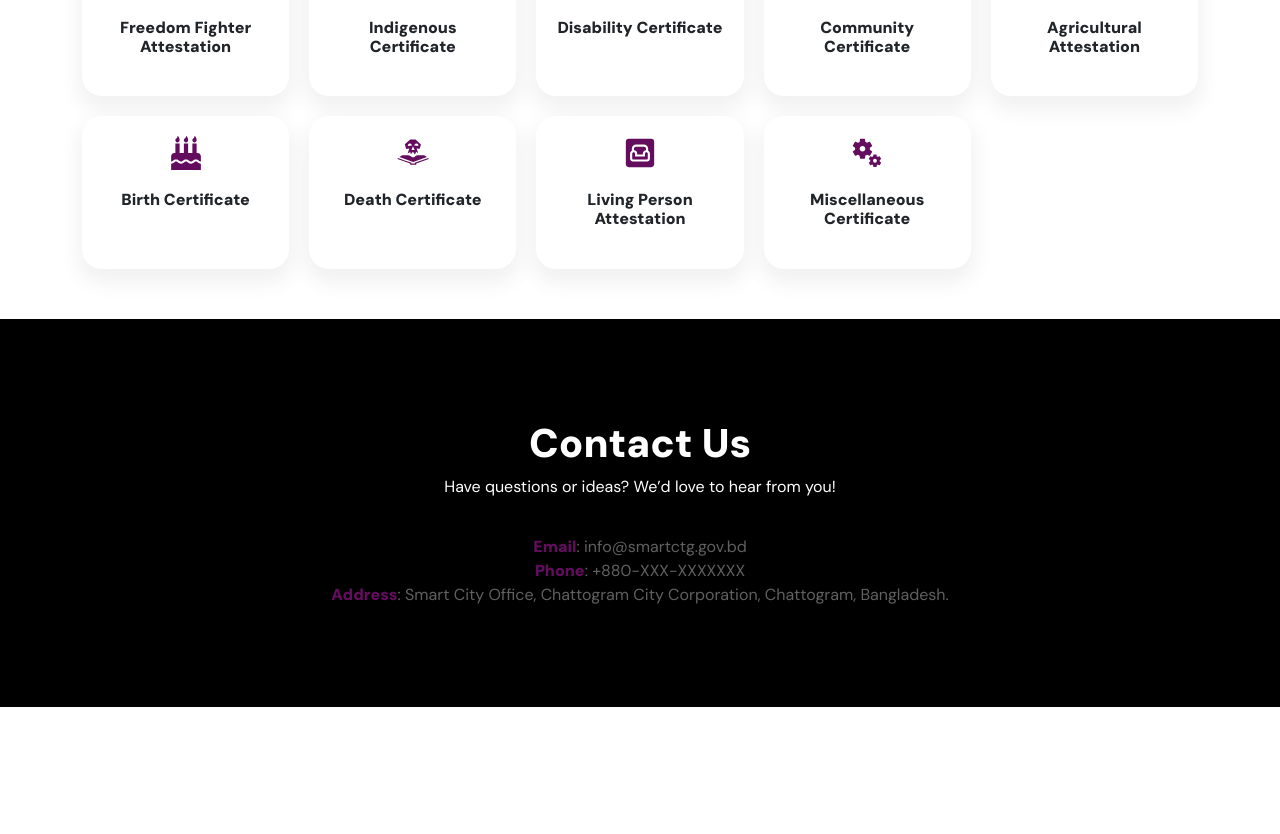
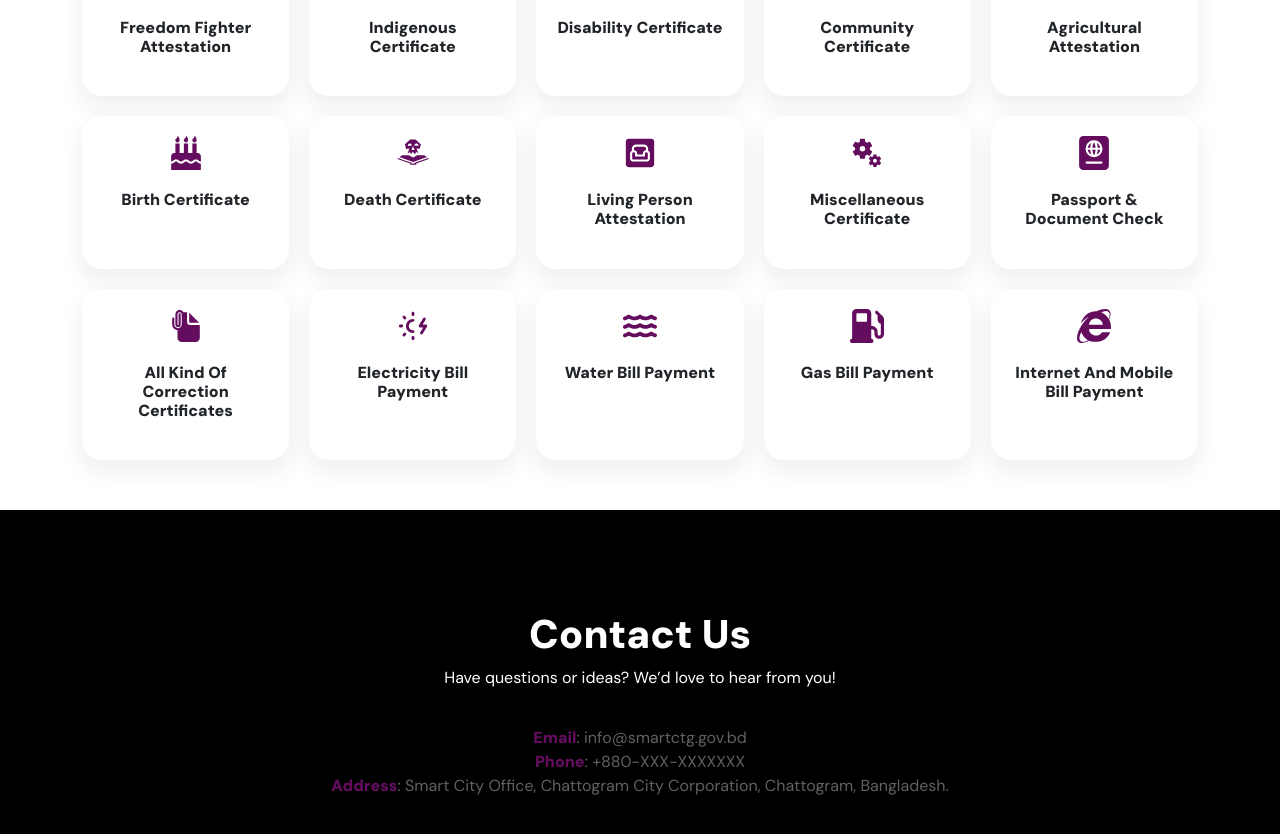
Before and after one commit to Maptaul/Shapla_OSS, a Next.js app: page /e-services in a window 1280 px wide. Shown: the part 1850-2684 px from the top of the page. Before the commit the page ends 2557 px from the top, so only its background shows below. Built offline with nearby package versions, Linux system fonts and the light colour scheme.

Commit message:
ward add

```diff
--- a/src/constants/e-services.tsx
+++ b/src/constants/e-services.tsx
@@ -9,9 +9,13 @@ import {
   FaAccessibleIcon,
   FaBinoculars,
   FaFileInvoiceDollar,
+  FaGasPump,
   FaIdCard,
+  FaInternetExplorer,
+  FaPassport,
   FaSunPlantWilt,
   FaWarehouse,
+  FaWater,
 } from "react-icons/fa6";
 import {
   GiBigDiamondRing,
@@ -21,6 +25,7 @@ import {
 } from "react-icons/gi";
 import { GoLaw } from "react-icons/go";
 import { IoIosPeople } from "react-icons/io";
+import { IoDocumentAttach } from "react-icons/io5";
 import {
   MdChildCare,
   MdFamilyRestroom,
@@ -33,6 +38,7 @@ import { SiSuckless } from "react-icons/si";
 import {
   TbBrandGuardian,
   TbLicense,
+  TbSunElectricity,
   TbTax,
   TbWorldCheck,
 } from "react-icons/tb";
@@ -214,4 +220,28 @@ export const services = [
     title: "Miscellaneous Certificate ",
     icon: <MdMiscellaneousServices className="icon" />,
   },
+  {
+    title: "Passport & Document Check ",
+    icon: <FaPassport className="icon" />,
+  },
+  {
+    title: "All kind of Correction Certificates ",
+    icon: <IoDocumentAttach className="icon" />,
+  },
+  {
+    title: "Electricity Bill Payment ",
+    icon: <TbSunElectricity className="icon" />,
+  },
+  {
+    title: " Water Bill Payment ",
+    icon: <FaWater className="icon" />,
+  },
+  {
+    title: "Gas Bill Payment ",
+    icon: <FaGasPump className="icon" />,
+  },
+  {
+    title: " Internet and Mobile Bill Payment ",
+    icon: <FaInternetExplorer className="icon" />,
+  },
 ];
```
